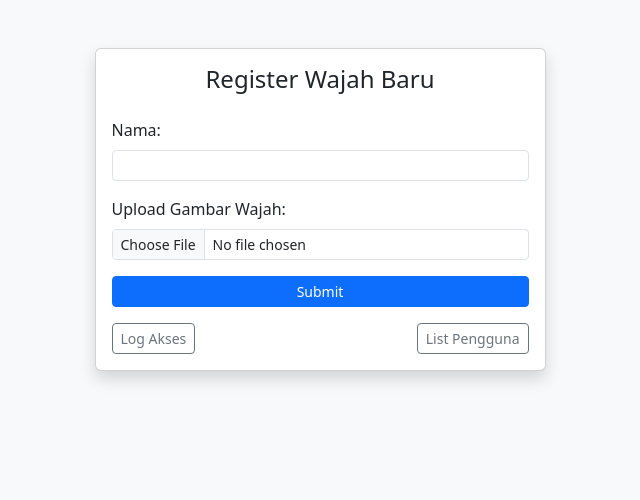
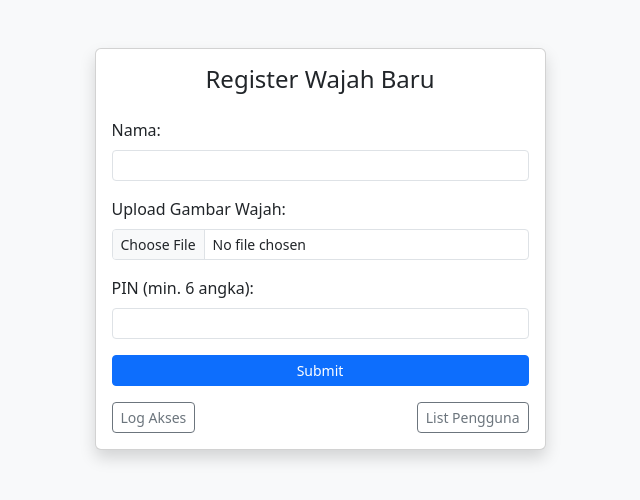
Before and after one commit to rizereze123/face_recognition_ai_doorlock_esp32, a Flask app: page / in a window 1280 px wide. Shown: the top 500 px of the page, without its empty margins (320-960 px from the left). Run offline with Flask 3, Linux system fonts and the light colour scheme; some libraries are stand-ins or nearby versions.

Commit message:
Update index.html

```diff
--- a/web_dashboard/templates/index.html
+++ b/web_dashboard/templates/index.html
@@ -26,6 +26,11 @@
                                 <input type="file" class="form-control form-control-sm" name="image" id="image" accept="image/*" required>
                             </div>
 
+                            <div class="mb-3">
+                                <label for="pin" class="form-label">PIN (min. 6 angka):</label>
+                                <input type="password" class="form-control form-control-sm" name="pin" id="pin" pattern="\d{6,}" title="Masukkan minimal 6 angka" required>
+                            </div>
+
                             <div class="d-grid">
                                 <button type="submit" class="btn btn-sm btn-primary">Submit</button>
                             </div>
@@ -43,5 +48,6 @@
 
     <!-- Bootstrap 5 JS Bundle CDN -->
     <script src="https://cdn.jsdelivr.net/npm/bootstrap@5.3.2/dist/js/bootstrap.bundle.min.js"></script>
+
 </body>
 </html>
```
